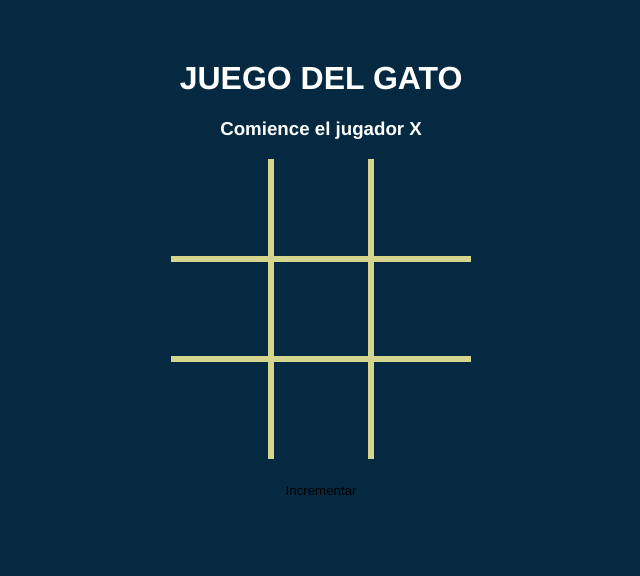
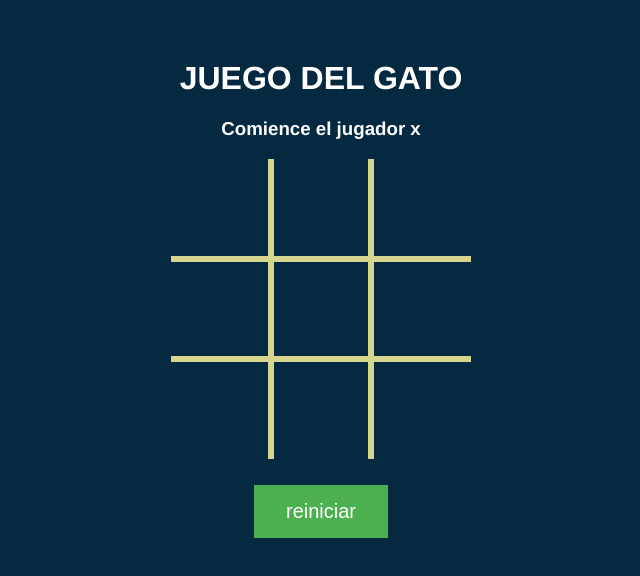
Before and after one commit to Andr3sCid/taller-2, a Vue app: page / in a window 1280 px wide. Shown: the top 576 px of the page, without its empty margins (319-959 px from the left). Built offline with nearby package versions, Linux system fonts and the light colour scheme.

Commit message:
se añadieron funcionalidades

```diff
--- a/src/components/gato.vue
+++ b/src/components/gato.vue
@@ -1,40 +1,64 @@
 <template>
   <div id="app">
     <h1>JUEGO DEL GATO</h1>
-    <h3>Comience el jugador X</h3>
+    <h3>Comience el jugador x</h3>
 
     <section id="juego">
       <div id="zonaJuego">
-        <button id="zona1" onclick="obtenerJug">{{ marca }}</button>
-        <button id="zona2"></button>
-        <button id="zona3"></button>
-        <button id="zona4"></button>
-        <button id="zona5"></button>
-        <button id="zona6"></button>
-        <button id="zona7"></button>
-        <button id="zona8"></button>
-        <button id="zona9"></button>
+        <button id="zona1" v-on:click="obtenerJug(0)" > <h1 >{{ main.marcaJugador[0] }}</h1>
+        </button>
+        <button id="zona2" v-on:click="obtenerJug(1)" > <h1 >{{ main.marcaJugador[1] }}</h1>
+        </button>
+        <button id="zona3" v-on:click="obtenerJug(2)" > <h1 >{{ main.marcaJugador[2] }}</h1>
+        </button>
+        <button id="zona4" v-on:click="obtenerJug(3)" > <h1 >{{ main.marcaJugador[3] }}</h1>
+        </button>
+        <button id="zona5" v-on:click="obtenerJug(4)" > <h1 >{{ main.marcaJugador[4] }}</h1>
+        </button>
+        <button id="zona6" v-on:click="obtenerJug(5)" > <h1 >{{ main.marcaJugador[5] }}</h1>
+        </button>
+        <button id="zona7" v-on:click="obtenerJug(6)" > <h1 >{{ main.marcaJugador[6] }}</h1>
+        </button>
+        <button id="zona8" v-on:click="obtenerJug(7)" > <h1 >{{ main.marcaJugador[7] }}</h1>
+        </button>
+        <button id="zona9" v-on:click="obtenerJug(8)" > <h1 >{{ main.marcaJugador[8] }}</h1>
+        </button>
       </div>
     </section>
     <h1>{{ main.counter }}</h1>
-    <button @click="main.incrementar">Incrementar</button>
+    <button class="button_reset" v-on:click="reset()">reiniciar</button>
   </div>
 </template>
 
 <script setup>
 import { useJugadoresStore } from "../stores/jugadores";
+
 const main = useJugadoresStore();
-
-function obtenerJug() {
-  main.obtenerJugador;
-  marca = main.marcaJugador;
+function obtenerJug(num) {
+  main.obtenerJugador(num);
 }
-
+function reset(){
+  main.reset();
+}
 
 
 </script>
 
 <style>
+
+.button_reset{
+    background-color: #4CAF50; /* Green */
+    border: none;
+    color: white;
+    padding: 15px 32px;
+    text-align: center;
+    text-decoration: none;
+    display: inline-block;
+    font-size: 20px;
+    margin: 4px 2px;
+    cursor: pointer;
+}
+
 body {
   background-color: #042940;
 }
--- a/src/stores/jugadores.ts
+++ b/src/stores/jugadores.ts
@@ -1,24 +1,25 @@
 import { defineStore } from "pinia";
 
-export const useJugadoresStore = defineStore("main", {
+export const useJugadoresStore = defineStore("main1", {
   state: () => ({
     jugador: true,
-    marcaJugador: ""
+    marcaJugador: ["","","","","","","","",""],
   }),
   actions: {
     reset() {
       this.jugador = true;
-
+      this.marcaJugador= ["","","","","","","","",""];
     },
-    obtenerJugador() {
+    obtenerJugador(num) {
       if (this.jugador) {
-        this.marcaJugador = "X"
+        this.marcaJugador[num] = "X"
       } else {
-        this.marcaJugador = "O"
+        this.marcaJugador[num] = "O"
       }
+      this.cambiarJugador();
     },
     cambiarJugador(){
         this.jugador = !this.jugador;
-    }
-  },
+    },
+  }
 });
```
